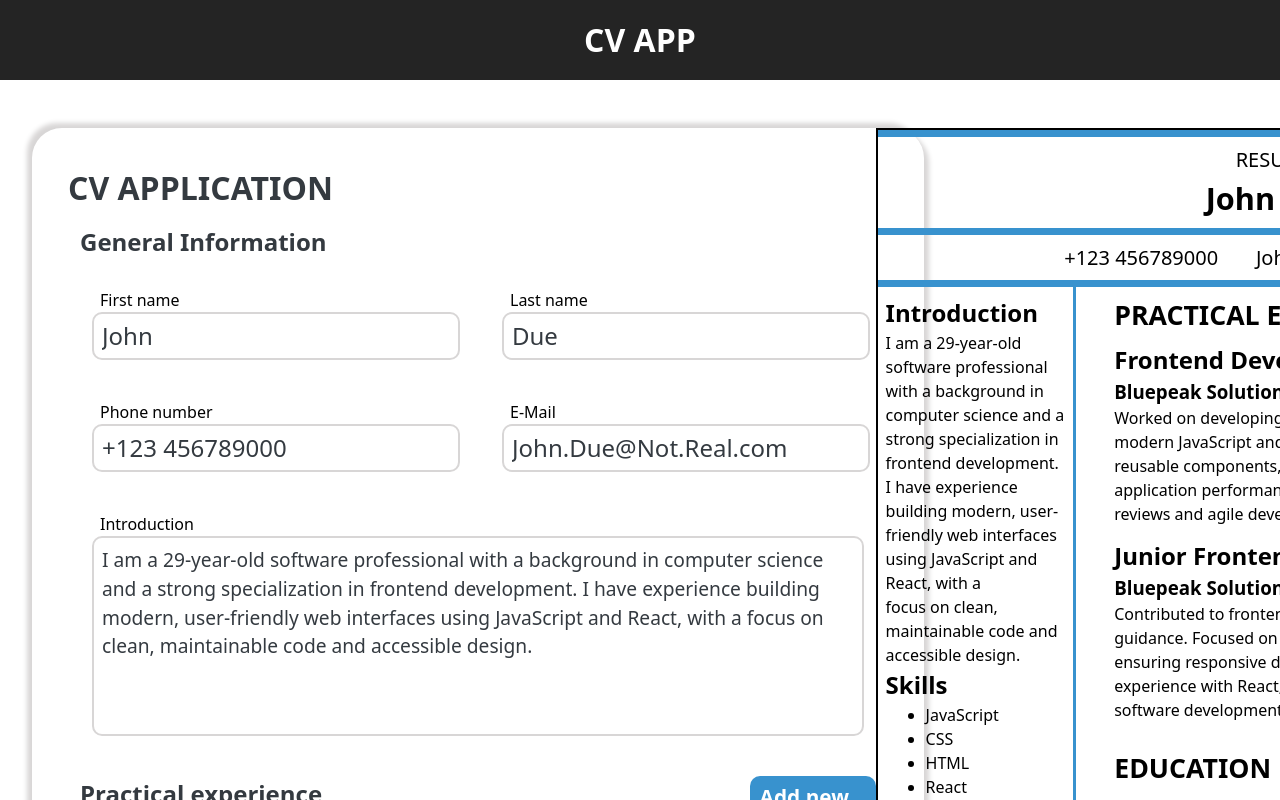
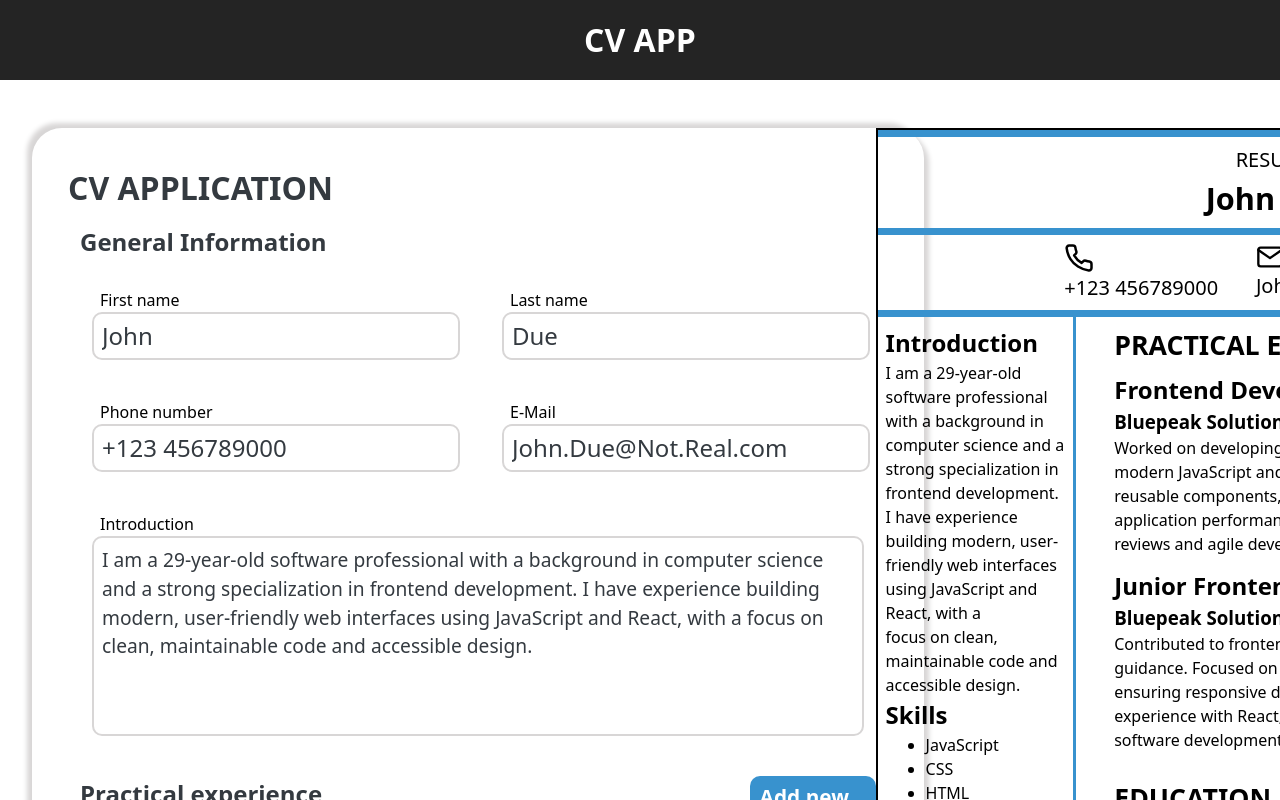
Before and after one commit to V1IRuZ/cv-application, a React (Vite) app: page / in a window 1280 px wide. Shown: the top 800 px of the page. Built offline with nearby package versions, Linux system fonts and the light colour scheme.

Commit message:
feat(resume): add phone and mail icons to resume

```diff
--- a/src/components/Resume.jsx
+++ b/src/components/Resume.jsx
@@ -1,4 +1,6 @@
 import "../styles/Resume.css";
+import mailIcon from "../assets/icons/mail.svg";
+import phoneIcon from "../assets/icons/phone.svg";
 
 function ExperienceListItem({ data, key }) {
   return (
@@ -60,8 +62,14 @@ export default function Resume({
         </div>
       </div>
       <div className="resume-contact">
-        <p>{personData.phone}</p>
-        <p>{personData.email}</p>
+        <div className="resume-phone">
+          <img src={phoneIcon} alt="phone" width={30} height={30}/>
+          <p>{personData.phone}</p>
+        </div>
+        <div className="resume-email">
+          <img src={mailIcon} alt="email" />
+          <p>{personData.email}</p>
+        </div>
       </div>
       <div className="resume-content">
         <div className="aside">
```
